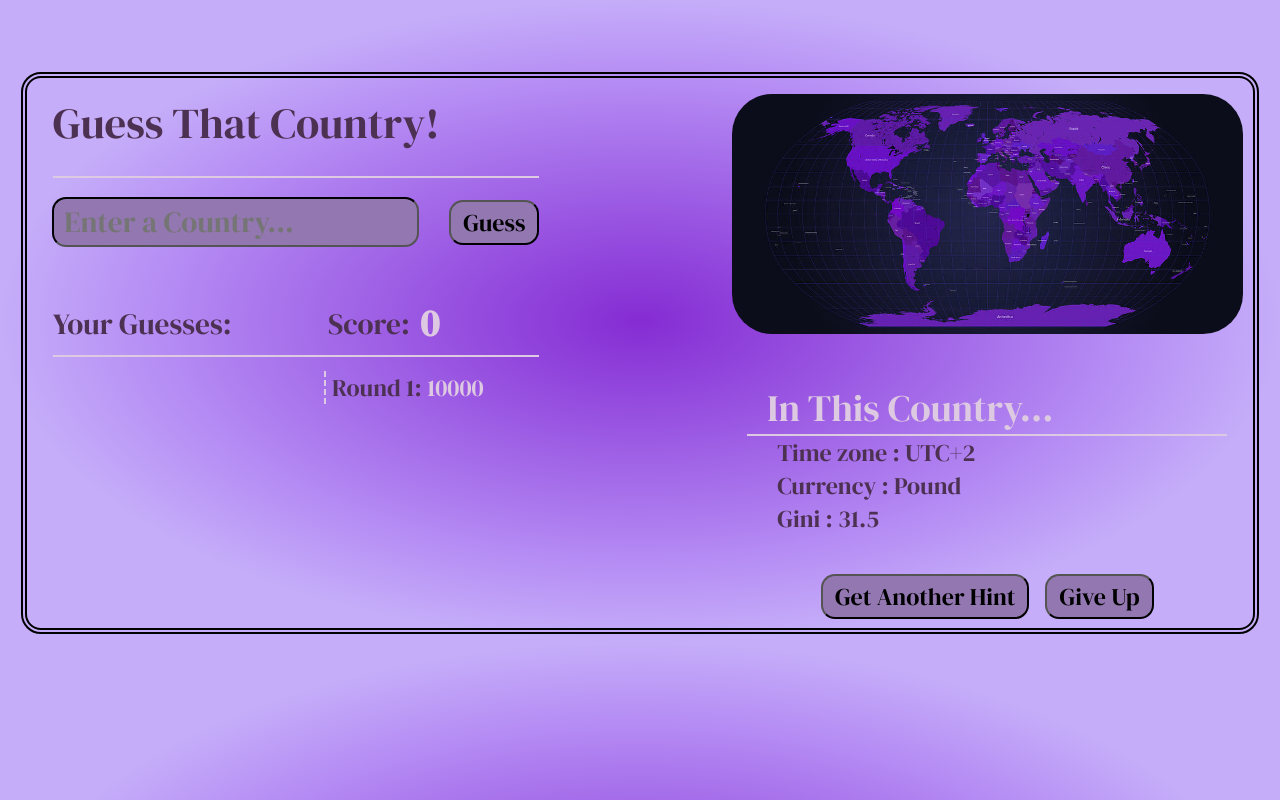
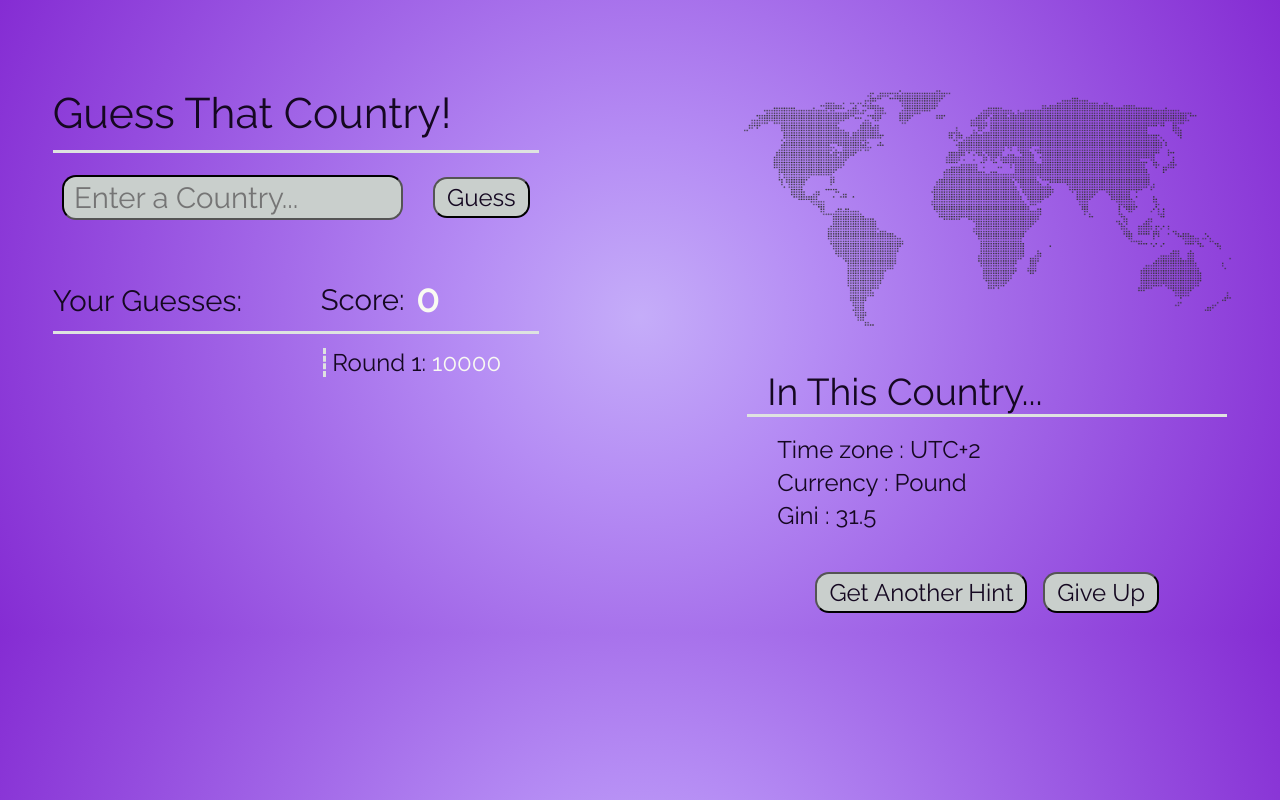
Before and after one commit to LWhite49/CountryFactsDemo, a website with bundled scripts: page index.html in a window 1280 px wide. Built offline with nearby package versions, Linux system fonts and the light colour scheme; a web font is replaced by a local one.

Commit message:
Ready To Publish Demo / Revamp CSS

```diff
--- a/index.css
+++ b/index.css
@@ -1,7 +1,7 @@
 body{
     margin: none;
     padding: none;
-    background-image: radial-gradient(closest-side, #852cd3, #944bde, #a46be9, #b58cf4, #c5adf9);
+    background-image: radial-gradient(circle, #c5adf9,#b58cf4,#a46be9,#944bde,#852cd3);
 }
 .center-div{
     display: flex;
@@ -15,10 +15,6 @@ body{
     display: flex;
     flex-direction: row;
     justify-content: center;
-    border-width: 6px;
-    border-style:double;
-    border-radius: 20px;
-    border-color: black;
 }
 .left-parent-container{
     display: flex;
@@ -28,18 +24,19 @@ body{
     padding-left: 1vw;
 }
 .website-title-container{
-    border-bottom: 2px solid rgb(222, 201, 226);
+    border-bottom: 3px solid #DEE3E0;
     width: 70%;
     height: 10%;
-    padding-bottom: 30px;
+    padding-bottom: 10px;
 }
 .website-title{
-    font-family: "DM Serif Display", serif;
+    font-family: 'Raleway', sans-serif;
+    font-weight: 500;
     font-size: 32pt;
-    color: rgb(77, 49, 82);
+    color: #150821;
     margin: 0px;
     padding: 0px;
-    padding-bottom: 20px;
+    padding-bottom: 10px;
 }
 .left-button-container{
     display: flex;
@@ -53,10 +50,10 @@ body{
 }
 .country-input-field{
     font-size:22pt;
-    font-family: "DM Serif Display";
+    font-family: 'Raleway', sans-serif;
     padding: 3px 0px 3px 10px;
     border-radius: 14px;
-    background-color: #9277b0;
+    background-color: #C9CFCC;
     border-color: black;
     color: rgb(77, 49, 82);
 }
@@ -66,10 +63,11 @@ body{
 }
 .submit-guess-button{
     font-size: 18pt;
-    font-family: "DM Serif Display";
+    font-family: 'Raleway', sans-serif;
     border-radius: 14px;
-    background-color: #9277b0;
+    background-color: #C9CFCC;
     border-color: black;
+    color: #150821;
     padding: 4px 12px;
     cursor: pointer;
 }
@@ -83,7 +81,7 @@ body{
 .error-text{
     display: inline-block;
     font-size: 14pt;
-    font-family: "DM Serif Display";
+    font-family: 'Raleway', sans-serif;
     color: rgb(246, 161, 161);
     position:relative;
     right: 120px;
@@ -97,13 +95,13 @@ body{
     width: 70%;
     height: 13%;
     margin-top: 1.2%;
-    border-bottom: 2px solid rgb(222, 201, 226);
+    border-bottom: 3px solid #DEE3E0;
 
 }
 .guesses-display-header, .total-score-display{
-    font-family: "DM Serif Display";
+    font-family: 'Raleway', sans-serif;
     font-size: 22pt;
-    color: rgb(77, 49, 82);
+    color: #150821;
     margin: 0px;
     padding: 0px;
 }
@@ -118,7 +116,7 @@ body{
 .score-styling{
     font-size: 28pt;
     font-weight: 600;
-    color: #dec9e2;
+    color: #f9faf2;
     padding-left: 4px;
     position: relative;
     top: 2px;
@@ -131,12 +129,12 @@ body{
 .guesses-display{
     width: 56%;
     height: 100%;
-    border-right: 2px dashed rgb(222, 201, 226);
+    border-right: 3px dashed #DEE3E0;
 }
 .guesses-display-text{
-    font-family: "DM Serif Display";
+    font-family: 'Raleway', sans-serif;
     font-size: 18pt;
-    color: rgb(77, 49, 82);
+    color: #150821;
     margin: 0px;
     padding: 0px;
 }
@@ -148,15 +146,16 @@ body{
     align-items: flex-start;
 }
 .current-score-display-text{
-    font-family: "DM Serif Display";
+    font-family: 'Raleway', sans-serif;
     font-size: 18pt;
-    color: rgb(77, 49, 82);
+    color: #150821;
     margin: 0px;
     padding: 0px;
     padding-left: 6px;
 }
 .current-score-styling{
-    color: #dec9e2;
+    color: #f9faf2;
+    white-space: nowrap;
 }
 .right-parent-container{
     display: flex;
@@ -180,13 +179,14 @@ body{
 .right-fact-header-display{
     display: flex;
     justify-content: start;
-    border-bottom: #dec9e2 2px solid;
+    border-bottom: #DEE3E0 3px solid;
+    margin-bottom: 18px;
 }
 .fact-header{
     padding-left: 20px;
-    font-family: "DM Serif Display";
+    font-family: 'Raleway', sans-serif;
     font-size: 28pt;
-    color: #dec9e2;
+    color: #150821;
     margin: 0px;
 }
 .right-fact-display{
@@ -195,11 +195,12 @@ body{
     align-items: flex-start;
     height: 50%;
     padding-left: 30px;
+    gap: 4px;
 }
 .fact-display-text{
-    font-family: "DM Serif Display";
+    font-family: 'Raleway', sans-serif;
     font-size: 18pt;
-    color: rgb(77, 49, 82);
+    color: #150821;
     margin: 0px;
     padding: 0px;
 }
@@ -212,20 +213,12 @@ body{
 }
 .hint-button, .give-up-button{
     font-size: 18pt;
-    font-family: "DM Serif Display";
+    font-family: 'Raleway', sans-serif;
     border-radius: 14px;
-    background-color: #9277b0;
+    background-color: #C9CFCC;
     border-color: black;
+    color: #150821;
     padding: 4px 12px;
     margin-top: 20px;
     cursor: pointer;
 }
-.notes-footer{
-    position:fixed;
-    left: 0px;
-    right:0px;
-    bottom: 0px;
-    height: 5vw;
-    z-index: 10;
-    background-color: #852cd3;
-}
--- a/index.html
+++ b/index.html
@@ -5,6 +5,12 @@
     <link rel="preconnect" href="https://fonts.googleapis.com">
     <link rel="preconnect" href="https://fonts.gstatic.com" crossorigin>
     <link href="https://fonts.googleapis.com/css2?family=DM+Serif+Display&family=Rubik+Maps&display=swap" rel="stylesheet">
+    <link rel="preconnect" href="https://fonts.googleapis.com">
+    <link rel="preconnect" href="https://fonts.gstatic.com" crossorigin>
+    <link href="https://fonts.googleapis.com/css2?family=Quicksand:wght@500&display=swap" rel="stylesheet">
+    <link rel="preconnect" href="https://fonts.googleapis.com">
+    <link rel="preconnect" href="https://fonts.gstatic.com" crossorigin>
+    <link href="https://fonts.googleapis.com/css2?family=Raleway&display=swap" rel="stylesheet">
     <script src="./index.js" type="module"></script>
 </head>
 <body>
@@ -40,7 +46,7 @@
             </div>
             <div class="right-parent-container">
                 <div class="map-display-container">
-                    <img src="./design/purple-map.jpg" class="map-display"/>
+                    <img src="./design/mapPNG.png" class="map-display"/>
                 </div>
                 <div class="right-fact-header-display">
                     <p class="fact-header">In This Country...</p>
```
Also changed, not shown: design/mapPNG.png (added).
